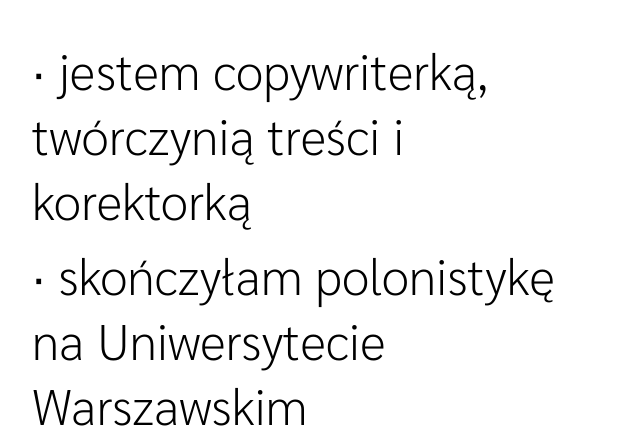
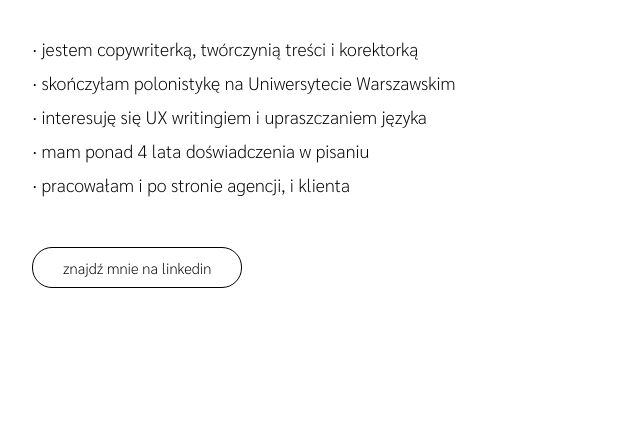
Before and after one commit to barbarapolakowska/barbarapolakowska.github.io, a plain HTML site: page index.html in a window 1280 px wide. Shown: the part 347-791 px from the top of the page, 53-690 px from the left. Drawn offline with Linux system fonts and the light colour scheme.

Commit message:
Skills list font size

```diff
--- a/css/styles.css
+++ b/css/styles.css
@@ -72,7 +72,7 @@
 ul li {
   list-style: none;
   margin: 10px 0;
-  font-size: 50px;
+  font-size: 18px;
 }
 
 p {
```
